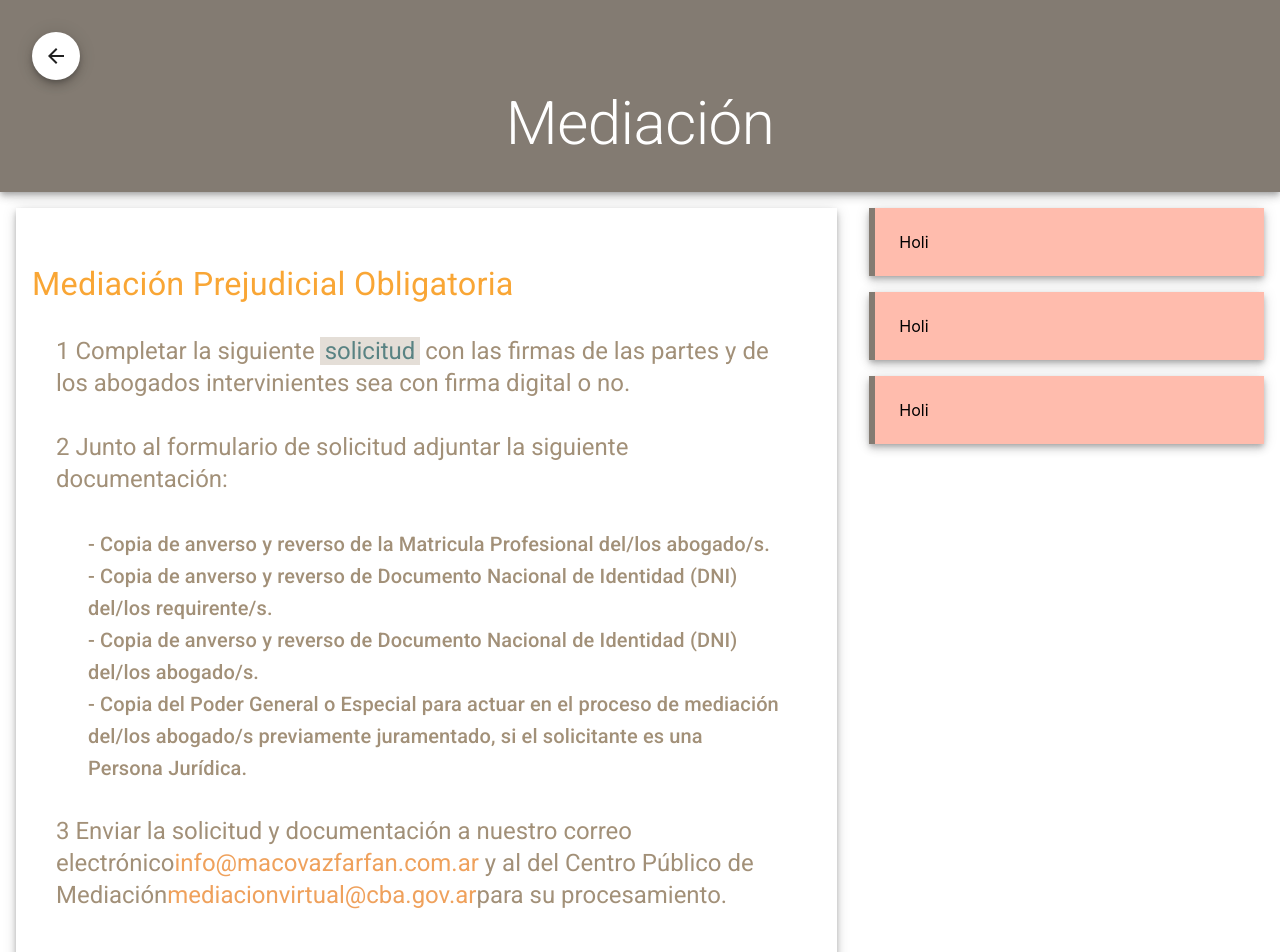
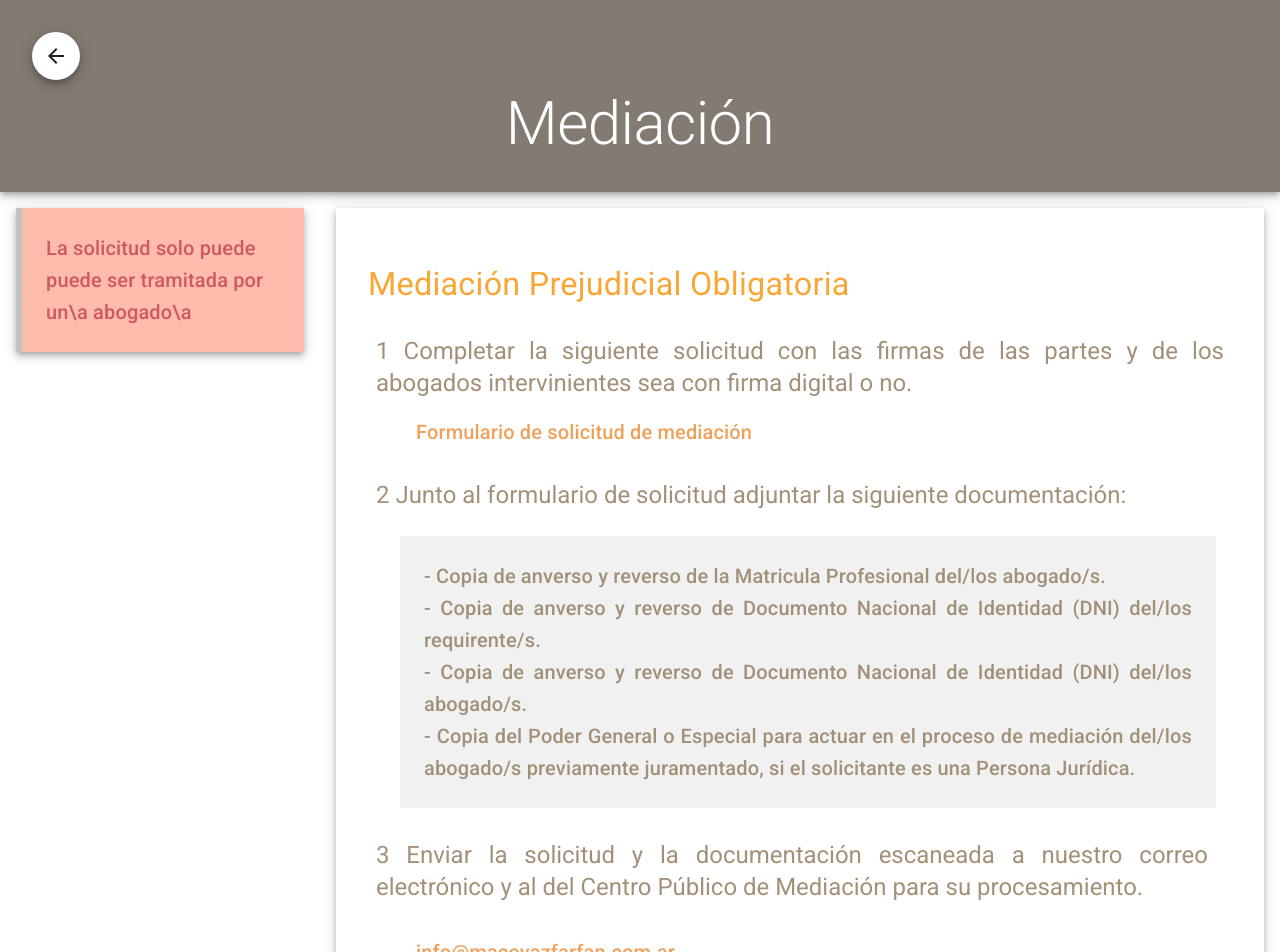
Before and after one commit to facundoolmedo/mediaronline, a React (Create React App) app: page /mediar in a window 1280 px wide. Shown: the top 952 px of the page. Built offline with nearby package versions, Linux system fonts and the light colour scheme.

Commit message:
Pagina de mediacion mas piola

```diff
--- a/src/components/Banner.jsx
+++ b/src/components/Banner.jsx
@@ -1,7 +1,7 @@
 import React, { Fragment } from "react";
 
 import { makeStyles, Box, Typography } from "@material-ui/core";
-import Image from "../static/picture20.jpeg";
+import Image from "../static/picture21.jpeg";
 // import { Link } from "react-scroll";
 import ScrollAnimation from "react-animate-on-scroll";
 
--- a/src/components/Banner3.jsx
+++ b/src/components/Banner3.jsx
@@ -48,7 +48,7 @@ const Banner3 = () => {
         px={1}
       >
         <Grid container style={{ flexGrow: 1 }} justify="center" spacing={4}>
-          <Grid item xs={12} md={6} lg={5} justify="center">
+          <Grid item xs={12} md={6} lg={5}>
             <ScrollAnimation animateIn="fadeInLeftBig" duration={1}>
               <Box display="flex" justifyContent="center">
                 <Box maxWidth="600px" mx={1}>
@@ -96,7 +96,7 @@ const Banner3 = () => {
               </Box>
             </ScrollAnimation>
           </Grid>
-          <Grid item xs={12} md={6} lg={5} justify="center">
+          <Grid item xs={12} md={6} lg={5}>
             <ScrollAnimation animateIn="fadeInRightBig" duration={1}>
               <Box display="flex" justifyContent="center">
                 <Box maxWidth="600px" mx={1}>
--- a/src/components/Banner6.jsx
+++ b/src/components/Banner6.jsx
@@ -12,7 +12,7 @@ const Banner6 = () => {
   return (
     <div>
       <Box py={2} pl={4} className={classes.root}>
-        <Typography variant="textPrimary" color="primary">
+        <Typography variant="subtitle2" color="primary">
           Copyright@2020 Todos los derechos Reservados
         </Typography>
       </Box>
--- a/src/components/Mision.jsx
+++ b/src/components/Mision.jsx
@@ -24,12 +24,9 @@ export const Mision = () => {
         >
           <Box width={0.7}>
             <Typography variant="h4" color="secondary" align="center">
-              " Nos dedicamos a solucionar conflictos Nos dedicamos a solucionar
+              Somos profesionales en la resolución de conflictos solucionar
               conflictos Nos dedicamos a solucionar conflictos Nos dedicamos a
-              solucionar conflictos Nos dedicamos a solucionar conflictos Nos
-              dedicamos a solucionar conflictos Nos dedicamos a solucionar
-              conflictos Nos dedicamos a solucionar conflictos Nos dedicamos a
-              solucionar conflictos "
+              solucionar conflictos Nos dedicamos a solucionar conflictos.
             </Typography>
           </Box>
         </Box>
--- a/src/components/rutas/HomePage.jsx
+++ b/src/components/rutas/HomePage.jsx
@@ -3,7 +3,7 @@ import { Container } from "@material-ui/core";
 // import DeleteIcon from "@material-ui/icons/Delete";
 import { makeStyles } from "@material-ui/core/styles";
 
-import ScrollAnimation from "react-animate-on-scroll";
+// import ScrollAnimation from "react-animate-on-scroll";
 
 import Banner from "../Banner.jsx";
 import Banner2 from "../Banner2.jsx";
@@ -28,9 +28,10 @@ const Home = () => {
       <Container maxWidth="xl" className={classes.cont}>
         <Banner titulo="Centro de Mediación y Formación en Resolución de Conflictos" />
 
-        <ScrollAnimation animateIn="bounceIn">
-          <Banner2 />
-        </ScrollAnimation>
+        {/* <ScrollAnimation animateIn="bounceIn">
+         <Banner2 />
+        </ScrollAnimation> */}
+        <Banner2 />
         <section id="mision">
           <Mision />
         </section>
--- a/src/components/rutas/MediarPage.jsx
+++ b/src/components/rutas/MediarPage.jsx
@@ -12,10 +12,13 @@ import { Box } from "@material-ui/core";
 const useStyle = makeStyles({
   tips: {
     background: "#FFBCAD",
-    borderLeft: "6px solid #837B72",
+    borderLeft: "6px solid #C2C2C2",
     // borderStyle: "solid",
     // borderWidth: 2,
     // borderColor: "#FF522A",
+  },
+  tipstext: {
+    color: "#CE5A5A",
   },
   titulo: {
     color: "#F9A635",
@@ -23,17 +26,20 @@ const useStyle = makeStyles({
   texto: {
     color: "#A29078",
   },
+  texto2: {
+    color: "#EFA15C",
+  },
   a: {
     color: "#598383",
-    paddingLeft: 5,
-    paddingRight: 5,
-    marginLeft: 5,
-    marginRight: 5,
-    backgroundColor: "#E4DED7",
-    textDecoration: "none",
+    // paddingLeft: 5,
+    // paddingRight: 5,
+    // marginLeft: 5,
+    // marginRight: 5,
+    backgroundColor: "#FFFFFF",
+    // textDecoration: "none",
   },
-  p: {
-    color: "#EFA15C",
+  doc: {
+    background: "#F1F1F1",
   },
 });
 
@@ -45,7 +51,30 @@ const Mediar = (props) => {
     <Fragment>
       <Banner5 titulo="Mediación" />
       <Grid container justify="center">
-        <Grid item xs={12} md={8}>
+        {/* Advertencias */}
+        <Grid item xs={12} md={3}>
+          <Grid item>
+            <Box
+              boxShadow={5}
+              // borderColor="red"
+              // borderRadius={5}
+              // border={2}
+              mx={2}
+              mt={2}
+              p={3}
+              className={classes.tips}
+            >
+              <Typography variant="h6" className={classes.tipstext}>
+                La solicitud solo puede puede ser tramitada por un\a abogado\a
+              </Typography>
+            </Box>
+          </Grid>
+        </Grid>
+        {/* end Advertencias */}
+
+        {/* Main */}
+
+        <Grid item xs={12} md={9}>
           <Box
             boxShadow={5}
             py={7}
@@ -54,100 +83,95 @@ const Mediar = (props) => {
             textAlign="left"
             // className={classes.root}
           >
-            <Box mb={0}>
+            <Box pl={2}>
               <Typography variant="h4" className={classes.titulo}>
                 Mediación Prejudicial Obligatoria
               </Typography>
             </Box>
             <Box pl={3} pt={4} pr={3}>
-              <Typography variant="h5" className={classes.texto}>
-                1 Completar la siguiente
-                <Link href="/" className={classes.a}>
-                  solicitud
+              <Typography
+                variant="h5"
+                align="justify"
+                className={classes.texto}
+              >
+                1 Completar la siguiente solicitud con las firmas de las partes
+                y de los abogados intervinientes sea con firma digital o no.
+              </Typography>
+            </Box>
+            <Box mt={2} ml={8} mr={3} align="left">
+              <Typography variant="h6">
+                <Link href="/" className={classes.texto2}>
+                  Formulario de solicitud de mediación
                 </Link>
-                con las firmas de las partes y de los abogados intervinientes
-                sea con firma digital o no.
               </Typography>
             </Box>
             <Box pl={3} pt={4} pr={3}>
-              <Typography variant="h5" className={classes.texto}>
+              <Typography
+                variant="h5"
+                align="justify"
+                className={classes.texto}
+              >
                 2 Junto al formulario de solicitud adjuntar la siguiente
                 documentación:
               </Typography>
             </Box>
-            <Box pl={7} pt={4} pr={5}>
-              <Typography variant="h6" className={classes.texto}>
+            <Box ml={6} mt={3} mr={4} p={3} className={classes.doc}>
+              <Typography
+                variant="h6"
+                align="justify"
+                className={classes.texto}
+              >
                 - Copia de anverso y reverso de la Matricula Profesional del/los
                 abogado/s.
               </Typography>
-              <Typography variant="h6" className={classes.texto}>
+              <Typography
+                variant="h6"
+                align="justify"
+                className={classes.texto}
+              >
                 - Copia de anverso y reverso de Documento Nacional de Identidad
                 (DNI) del/los requirente/s.
               </Typography>
-              <Typography variant="h6" className={classes.texto}>
+              <Typography
+                variant="h6"
+                align="justify"
+                className={classes.texto}
+              >
                 - Copia de anverso y reverso de Documento Nacional de Identidad
                 (DNI) del/los abogado/s.
               </Typography>
-              <Typography variant="h6" className={classes.texto}>
+              <Typography
+                variant="h6"
+                align="justify"
+                className={classes.texto}
+              >
                 - Copia del Poder General o Especial para actuar en el proceso
                 de mediación del/los abogado/s previamente juramentado, si el
                 solicitante es una Persona Jurídica.
               </Typography>
             </Box>
             <Box pl={3} pt={4} pr={5}>
-              <Typography variant="h5" className={classes.texto}>
-                3 Enviar la solicitud y documentación a nuestro correo
-                electrónico
-                <span className={classes.p}>info@macovazfarfan.com.ar</span> y
-                al del Centro Público de Mediación
-                <span className={classes.p}>mediacionvirtual@cba.gov.ar</span>
-                para su procesamiento.
+              <Typography
+                variant="h5"
+                align="justify"
+                className={classes.texto}
+              >
+                3 Enviar la solicitud y la documentación escaneada a nuestro
+                correo electrónico y al del Centro Público de Mediación para su
+                procesamiento.
+              </Typography>
+            </Box>
+            <Box pl={3} pt={4} ml={5}>
+              <Typography variant="h6" className={classes.texto2}>
+                info@macovazfarfan.com.ar
+              </Typography>
+              <Typography variant="h6" className={classes.texto2}>
+                mediacionvirtual@cba.gov.ar
               </Typography>
             </Box>
           </Box>
         </Grid>
-        <Grid item xs={12} md={4}>
-          <Grid item>
-            <Box
-              boxShadow={5}
-              // borderColor="red"
-              // borderRadius={5}
-              // border={2}
-              m={2}
-              p={3}
-              className={classes.tips}
-            >
-              Holi
-            </Box>
-          </Grid>
-
-          <Grid item>
-            <Box
-              boxShadow={5}
-              // borderColor="red"
-              // borderRadius={5}
-              // border={2}
-              m={2}
-              p={3}
-              className={classes.tips}
-            >
-              Holi
-            </Box>
-          </Grid>
-          <Grid item>
-            <Box
-              boxShadow={5}
-              // borderColor="red"
-              // borderRadius={5}
-              // border={2}
-              m={2}
-              p={3}
-              className={classes.tips}
-            >
-              Holi
-            </Box>
-          </Grid>
-        </Grid>
+        {/* end Main */}
       </Grid>
     </Fragment>
   );
```
